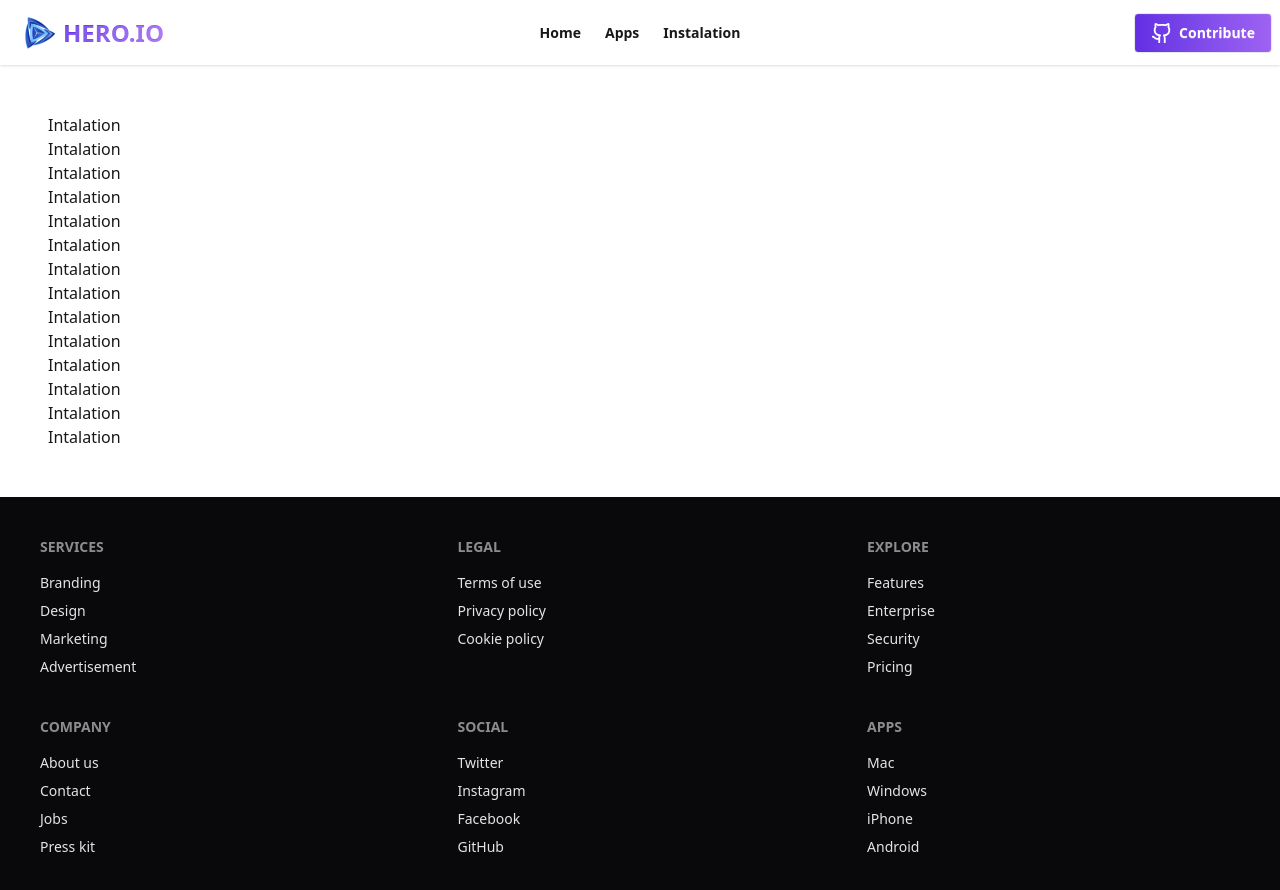
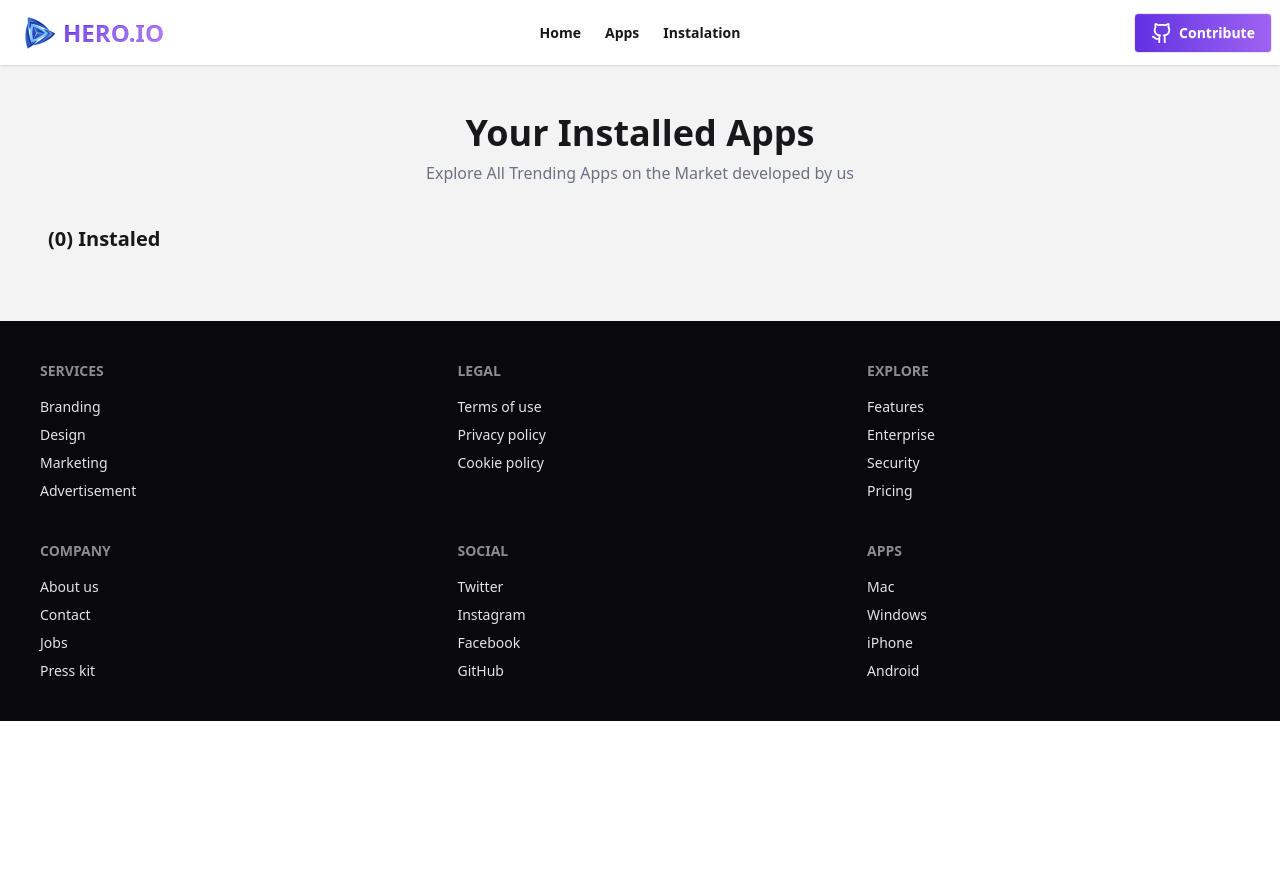
Before and after one commit to jabirmahmud24/HeroApp, a React (Vite) app: page /instalation in a window 1280 px wide. Shown: the top 890 px of the page. After the commit the page ends 800 px from the top, so only its background shows below. Built offline with nearby package versions, Linux system fonts and the light colour scheme.

Commit message:
Instaledd app section added

```diff
--- a/src/Components/AppsCard.jsx
+++ b/src/Components/AppsCard.jsx
@@ -8,7 +8,7 @@ const AppsCard = ({ app }) => {
   return (
     <Link
       to={`/apps/${id}`}
-      className="card bg-base-100 shadow-sm p-4 border-2 hover:scale-105 transition ease-in-out border-amber-300"
+      className="card bg-base-100 shadow-sm p-4 hover:scale-105 transition ease-in-out"
     >
       <figure className="w-full overflow-hidden">
         <img
--- a/src/Pages/AppDeatils.jsx
+++ b/src/Pages/AppDeatils.jsx
@@ -20,6 +20,20 @@ const AppDeatils = () => {
     downloads,
     ratings,
   } = app || {};
+  const handleAddToInstalation = () => {
+    const existingList = JSON.parse(localStorage.getItem("instalation"));
+    console.log(existingList);
+    console.log("clicked");
+    let updatedList = [];
+    if (existingList) {
+      const isDuplicate = existingList.some((p) => p.id === app.id);
+      if (isDuplicate) return alert("Sorry vai");
+      updatedList = [...existingList, app];
+    } else {
+      updatedList.push(app);
+    }
+    localStorage.setItem("instalation", JSON.stringify(updatedList));
+  };
   return (
     <div>
       <div className="flex gap-12">
@@ -49,7 +63,10 @@ const AppDeatils = () => {
               <h1 className="text-2xl font-bold">54K</h1>
             </div>
           </div>
-          <button className="btn text-white bg-[#00D390]">
+          <button
+            onClick={() => handleAddToInstalation()}
+            className="btn text-white bg-[#00D390]"
+          >
             Install Now ({size})
           </button>
         </div>
--- a/src/Pages/Instalation.jsx
+++ b/src/Pages/Instalation.jsx
@@ -1,22 +1,60 @@
-import React from "react";
+import { Download, Star } from "lucide-react";
+import React, { useEffect, useState } from "react";
 
 const Instalation = () => {
+  const [instalation, setInstalation] = useState([]);
+  useEffect(() => {
+    const savedList = JSON.parse(localStorage.getItem("instalation"));
+    if (savedList) setInstalation(savedList);
+  }, []);
   return (
     <div>
-      <h1>Intalation</h1>
-      <h1>Intalation</h1>
-      <h1>Intalation</h1>
-      <h1>Intalation</h1>
-      <h1>Intalation</h1>
-      <h1>Intalation</h1>
-      <h1>Intalation</h1>
-      <h1>Intalation</h1>
-      <h1>Intalation</h1>
-      <h1>Intalation</h1>
-      <h1>Intalation</h1>
-      <h1>Intalation</h1>
-      <h1>Intalation</h1>
-      <h1>Intalation</h1>
+      <div className="mb-10 space-y-2 text-center">
+        <h1 className="text-4xl font-bold">Your Installed Apps</h1>
+        <p className="text-gray-500">
+          Explore All Trending Apps on the Market developed by us
+        </p>
+      </div>
+      <div className="space-y-6">
+        <div>
+          <div className="mb-5 text-xl font-semibold flex justify-between items-center">
+            <div>({instalation.length}) Instaled</div>
+          </div>
+        </div>
+      </div>
+      <div className="space-y-3">
+        {instalation.map((p) => (
+          <div className="card card-side bg-base-100 shadow-xl p-2">
+            <figure>
+              <img className="h-30 w-30 rounded-xl" src={p.image} />
+            </figure>
+            <div className="card-body">
+              <h2 className="card-title">{p.title}</h2>
+              <div className="card-actions justify-between items-center">
+                <div>
+                  <div className="badge text-[#00D390] font-semibold">
+                    <Download color="#00D390" size={16} />
+                    {p.downloads / 1000000000}M
+                  </div>
+                  <div className="badge text-[#FF8811] font-semibold">
+                    <Star color="#FF8811" size={16} />
+                    {p.ratingAvg}
+                  </div>
+                  <div className="badge text-gray-500 font-semibold">
+                    {p.size}MB
+                  </div>
+                </div>
+
+                <div className="card-actions justify-end">
+                  <button className="btn text-white bg-[#00D390]">
+                    Uninstall
+                  </button>
+                </div>
+              </div>
+            </div>
+          </div>
+        ))}
+      </div>
     </div>
   );
 };
--- a/src/index.css
+++ b/src/index.css
@@ -1,2 +1,5 @@
 @import "tailwindcss";
 @plugin "daisyui";
+body {
+  background-color: #e8e5e577;
+}
```
